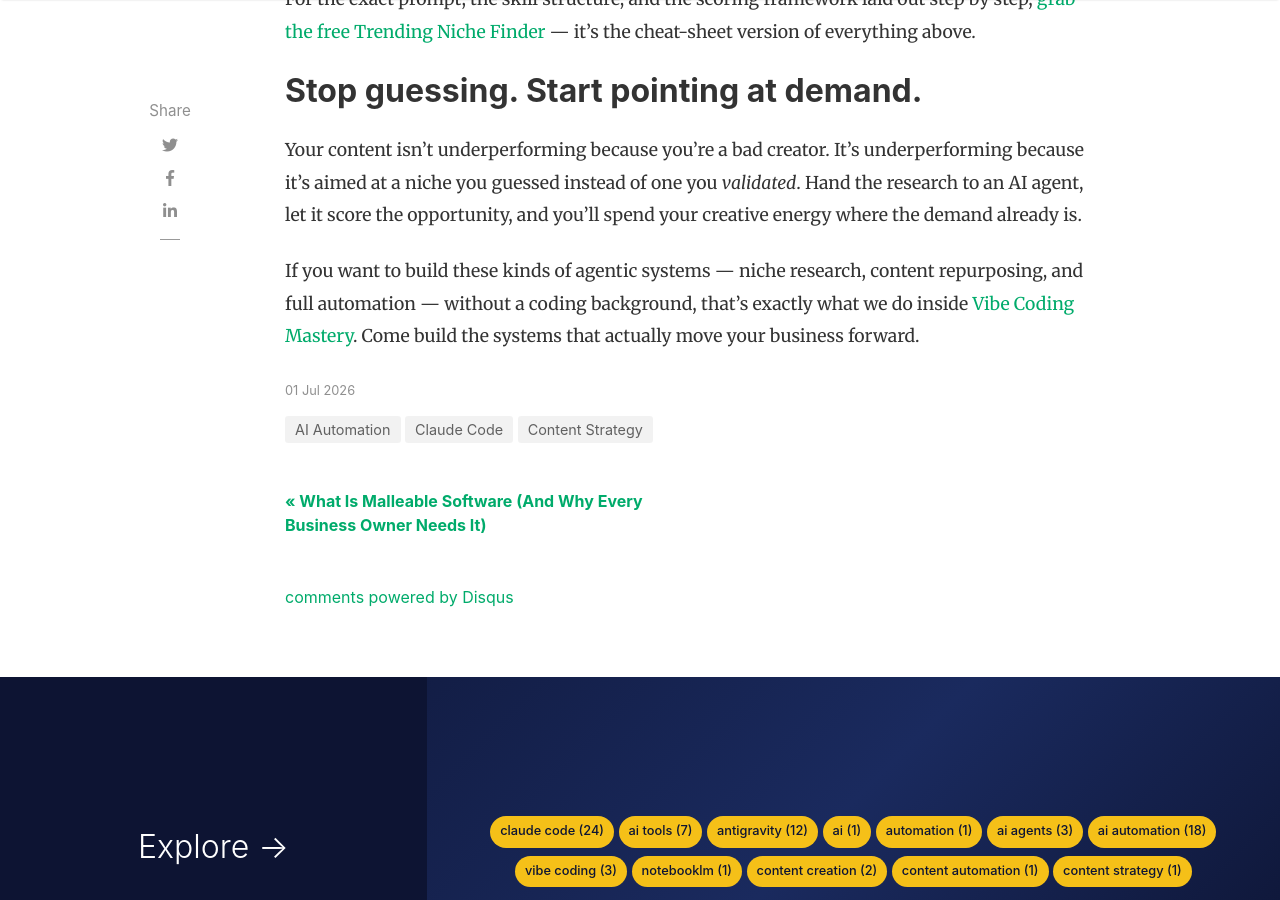
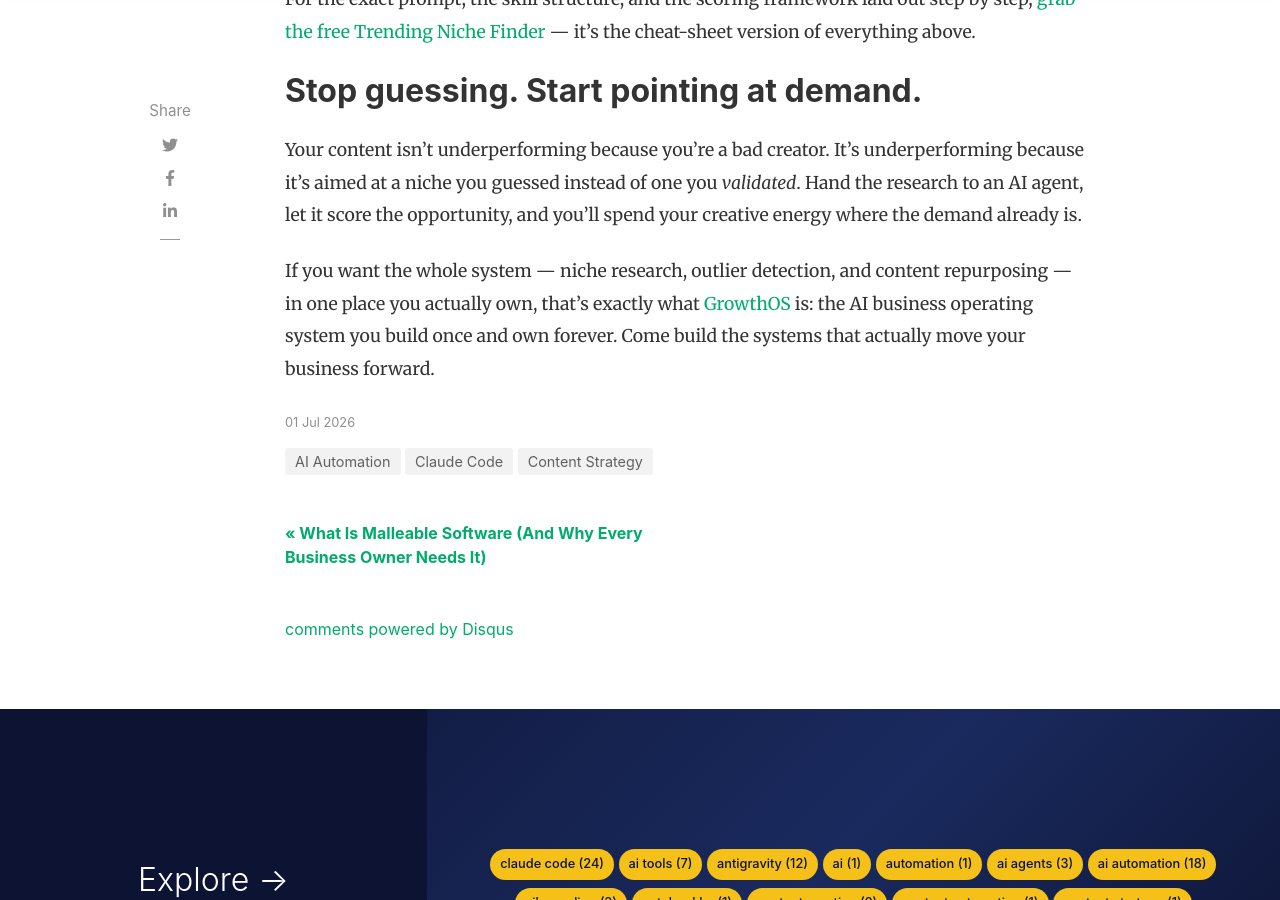
Before and after one commit to nessalazne/nessalazne.github.io, a Jekyll site: the page built from _posts/2026-07-01-ai-find-trending-content-niches.md, in a window 1280 px wide and 900 px high, scrolled down 3989 px. Built offline with Jekyll 4.4.1, drawn with Linux system fonts in a browser that asks for light colours; nearby versions of some CDN libraries; comment, search, counter and statistics services are not loaded.

Commit message:
Fix: GrowthOS CTA on niche freebie + blog conclusion

```diff
--- a/_posts/2026-07-01-ai-find-trending-content-niches.md
+++ b/_posts/2026-07-01-ai-find-trending-content-niches.md
@@ -71,4 +71,4 @@ For the exact prompt, the skill structure, and the scoring framework laid out st
 
 Your content isn't underperforming because you're a bad creator. It's underperforming because it's aimed at a niche you guessed instead of one you *validated*. Hand the research to an AI agent, let it score the opportunity, and you'll spend your creative energy where the demand already is.
 
-If you want to build these kinds of agentic systems — niche research, content repurposing, and full automation — without a coding background, that's exactly what we do inside [Vibe Coding Mastery](https://builds.digicuratoragency.com/). Come build the systems that actually move your business forward.
+If you want the whole system — niche research, outlier detection, and content repurposing — in one place you actually own, that's exactly what [GrowthOS](https://builds.digicuratoragency.com/growth-os/) is: the AI business operating system you build once and own forever. Come build the systems that actually move your business forward.
```
Also changed, not shown: 1 other file.
